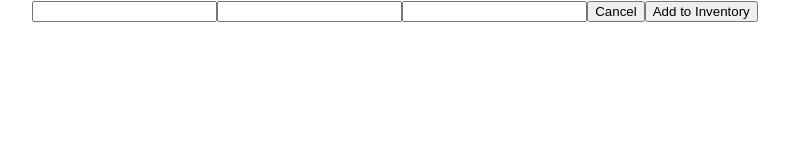
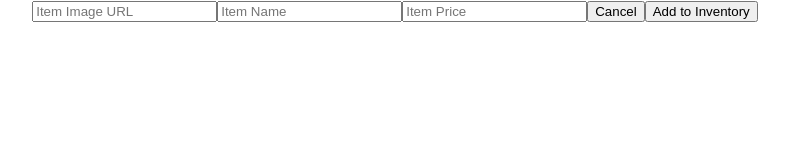
Before and after one commit to its-gio/dm-28-skills-check-2, a React (Create React App) app: page / in a window 1280 px wide. Shown: the top 160 px of the page, without its empty margins (245-1034 px from the left). Built offline with nearby package versions, Linux system fonts and the light colour scheme; no server answers.

Commit message:
Added getNewItems method to app.js and passed it down to forms.js. Can now make POST request throught front-end.

```diff
--- a/src/App.js
+++ b/src/App.js
@@ -12,6 +12,8 @@ class App extends React.Component {
     this.state = {
       products: []
     }
+
+    this.getNewItems = this.getNewItems.bind(this);
   }
 
   componentDidMount() {
@@ -21,12 +23,19 @@ class App extends React.Component {
       .catch(err => console.error(err));
   }
 
+  getNewItems() {
+    Axios
+    .get("/api/inventory")
+    .then(res => this.setState({ products: res.data }))
+    .catch(err => console.error(err));
+  }
+
   render() {
     return (
       <div className="App">
         <Header />
         <Dashboard products={this.state.products} />
-        <Form />
+        <Form getNewItems={this.getNewItems}  />
       </div>
     );
   }
--- a/src/components/Form/Form.jsx
+++ b/src/components/Form/Form.jsx
@@ -1,36 +1,48 @@
 import React, { Component } from 'react'
+import Axios from 'axios';
+
 
 export default class Form extends Component {
   constructor() {
     super();
 
     this.state = {
-      imgURL: "",
+      img_url: "",
       name: "",
       price: ""
     }
 
-    this.handleChange = this.handleChange.bind(this)
-    this.handleCancel = this.handleCancel.bind(this)
+    this.handleChange = this.handleChange.bind(this);
+    this.handleClear = this.handleClear.bind(this);
+    this.postItem = this.postItem.bind(this);
+  }
+
+  postItem(e) {
+    e.preventDefault();
+    Axios
+      .post("/api/inventory", this.state)
+      .then(() => this.props.getNewItems())
+      .catch(err => console.error(err));
+      this.handleClear(e);
   }
 
   handleChange(e) {
     this.setState({ [e.target.name]: e.target.value })
   }
 
-  handleCancel(e) {
+  handleClear(e) {
     e.preventDefault();
-    this.setState({ imgURL: "", name: "", price: "" })
+    this.setState({ img_url: "", name: "", price: "" })
   }
 
   render() {
     return (
       <form>
-        <input onChange={this.handleChange} value={this.state.imgURL} name="imgURL" type="text"/>
-        <input onChange={this.handleChange} value={this.state.name} name="name" type="text"/>
-        <input onChange={this.handleChange} value={this.state.price} name="price" type="number"/>
-        <button onClick={this.handleCancel}>Cancel</button>
-        <button>Add to Inventory</button>
+        <input onChange={this.handleChange} placeholder="Item Image URL" value={this.state.img_url} name="img_url" type="text"/>
+        <input onChange={this.handleChange} placeholder="Item Name" value={this.state.name} name="name" type="text"/>
+        <input onChange={this.handleChange} placeholder="Item Price" value={this.state.price} name="price" type="number"/>
+        <button onClick={this.handleClear}>Cancel</button>
+        <button onClick={this.postItem}>Add to Inventory</button>
       </form>
     )
   }
```
